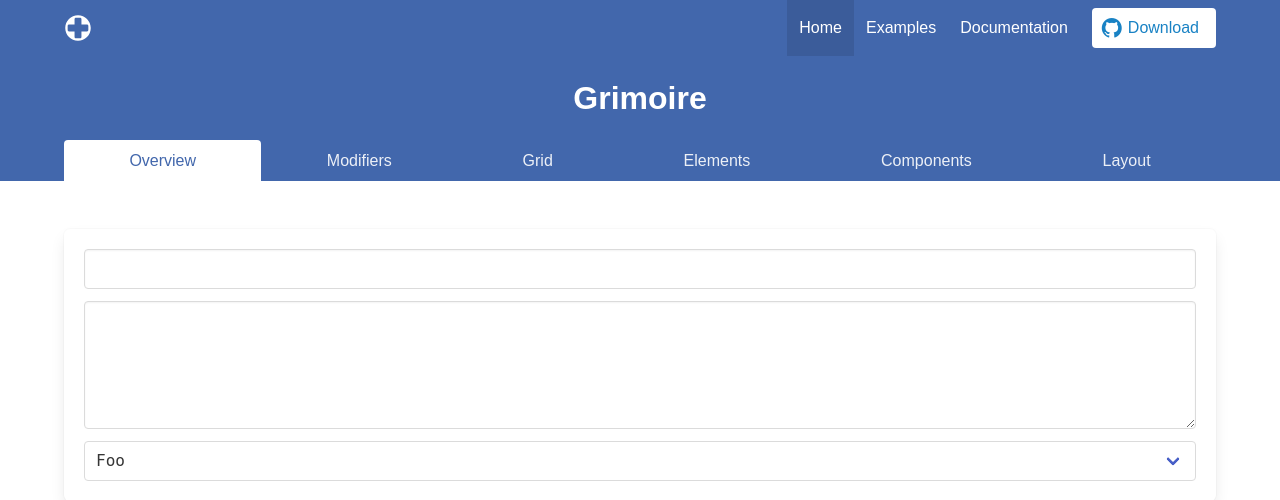
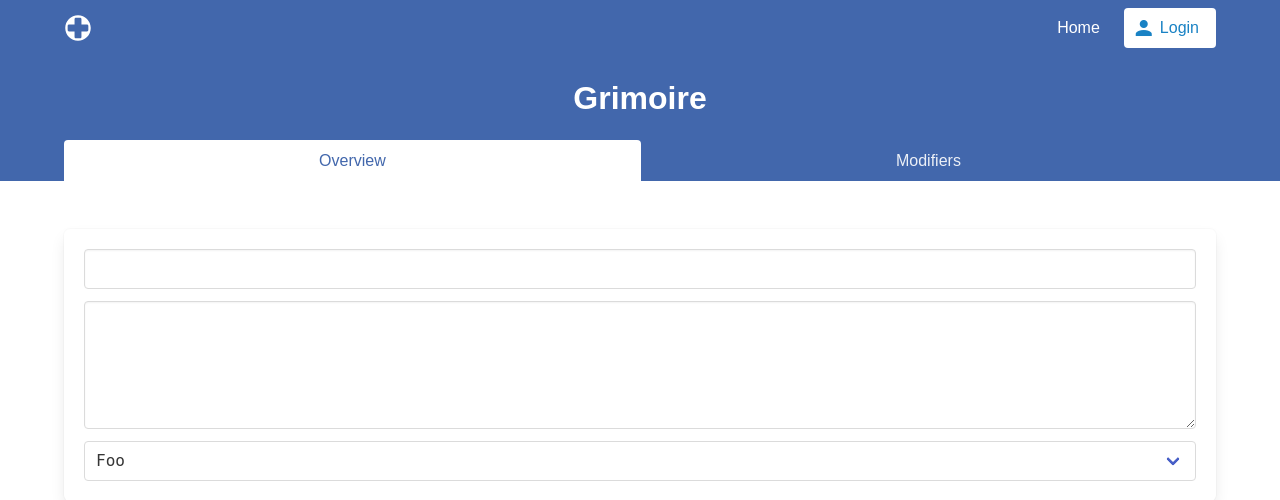
Before and after one commit to Nereare/pe, a PHP site: page / in a window 1280 px wide. Shown: the top 500 px of the page. Run offline with PHP 8.4, Linux system fonts and the light colour scheme; style sheets or scripts are compiled from the project's sources; some libraries are stand-ins or nearby versions.

Commit message:
Clear design

```diff
--- a/header.php
+++ b/header.php
@@ -123,7 +123,7 @@ unset($notInstalled);
       <nav class="navbar">
         <div class="container">
           <div class="navbar-brand">
-            <a class="navbar-item">
+            <a class="navbar-item" href="./">
               <img src="assets/White-Icon.svg" alt="Logo">
             </a>
             <span class="navbar-burger">
@@ -134,21 +134,15 @@ unset($notInstalled);
           </div>
           <div class="navbar-menu">
             <div class="navbar-end">
-              <a class="navbar-item is-active">
+              <a class="navbar-item">
                 Home
               </a>
-              <a class="navbar-item">
-                Examples
-              </a>
-              <a class="navbar-item">
-                Documentation
-              </a>
               <span class="navbar-item">
-                <a class="button is-info is-inverted">
+                <a class="button is-info is-inverted" id="show-login-form">
                   <span class="icon">
-                    <i class="mdi mdi-github mdi-24px"></i>
+                    <i class="mdi mdi-account mdi-24px"></i>
                   </span>
-                  <span>Download</span>
+                  <span>Login</span>
                 </a>
               </span>
             </div>
@@ -175,18 +169,6 @@ unset($notInstalled);
             <li>
               <a>Modifiers</a>
             </li>
-            <li>
-              <a>Grid</a>
-            </li>
-            <li>
-              <a>Elements</a>
-            </li>
-            <li>
-              <a>Components</a>
-            </li>
-            <li>
-              <a>Layout</a>
-            </li>
           </ul>
         </div>
       </nav>
--- a/index.php
+++ b/index.php
@@ -1,6 +1,5 @@
 <?php
 require_once "header.php";
-
 ?>
 
 <main class="section">
```
